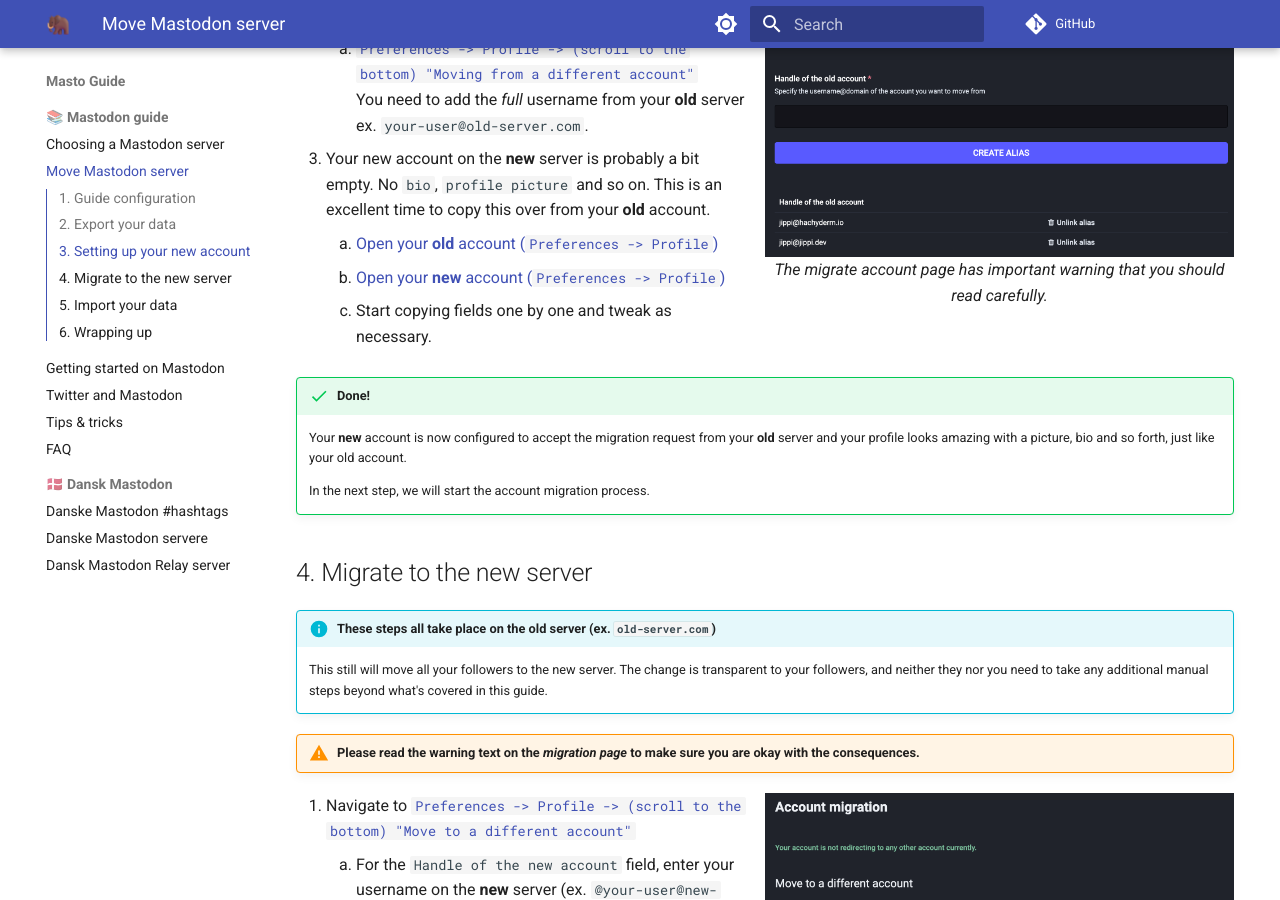
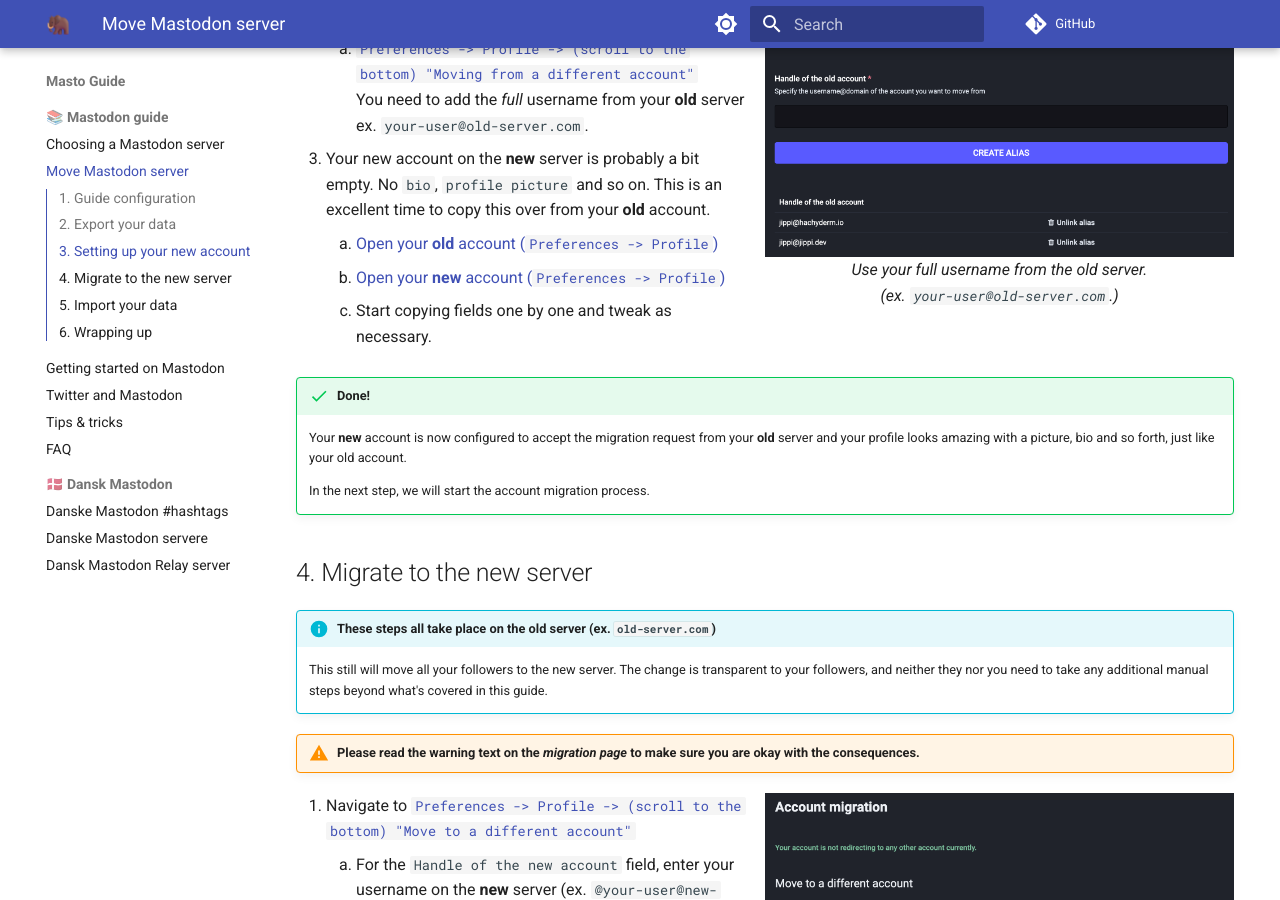
Before and after one commit to jippi/masto-guide, an MkDocs documentation site: the page built from docs/guide/move-mastodon-server.md, in a window 1280 px wide and 900 px high, scrolled down 1896 px. Built offline with MkDocs 1.6.1 and Material for MkDocs 9.7.7, drawn with Linux system fonts in a browser that asks for light colours; comment, search, counter and statistics services are not loaded.

Commit message:
fix copy
Signed-off-by: Christian Winther <jippignu@gmail.com>

```diff
--- a/docs/guide/move-mastodon-server.md
+++ b/docs/guide/move-mastodon-server.md
@@ -69,7 +69,7 @@ Note that the following can't be imported:
 
 <figure markdown>
 ![Export page](img/account-alias.png){align="right" width="50%" loading=lazy}
-<figcaption>The migrate account page has important warning that you should read carefully.</figcaption>
+<figcaption>Use your full username from the old server. <br />(ex. <span identity="old" tag="code" prefix="your-user@" default="old-server.com"></span>.)</figcaption>
 </figure>
 
 1. If you haven't already, <a identity="new" target="_blank" path="/auth/sign_up">create an account on the **new** server.</a>
```
